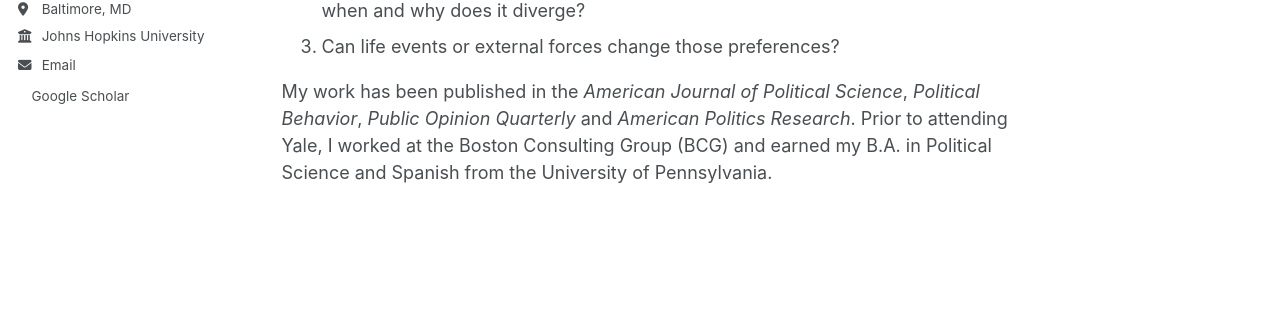
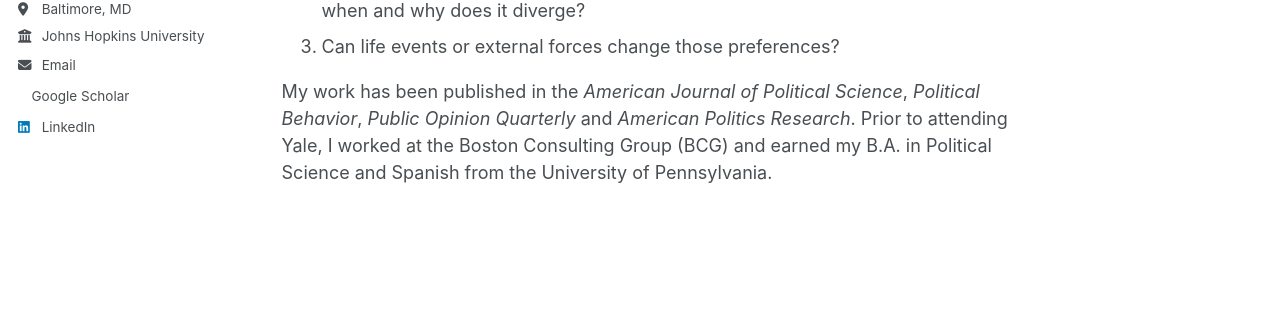
Before and after one commit to nataliehdez11/nataliehdez11.github.io, a Jekyll site: the page built from _pages/about.md, in a window 1280 px wide. Shown: the part 422-733 px from the top of the page. Built offline with Jekyll 4.4.1, drawn with Linux system fonts in a browser that asks for light colours; a style sheet for code colours, icons or effects is not loaded.

Commit message:
Update _config.yml

```diff
--- a/_config.yml
+++ b/_config.yml
@@ -34,6 +34,7 @@ author:
 
   # Academic websites
   googlescholar    : https://scholar.google.com/citations?user=-C-MYHcAAAAJ&hl=en&authuser=1
+  linkedin         : https://www.linkedin.com/in/natalie-hernandez-6547969b/?skipRedirect=true
 
 
 
```
